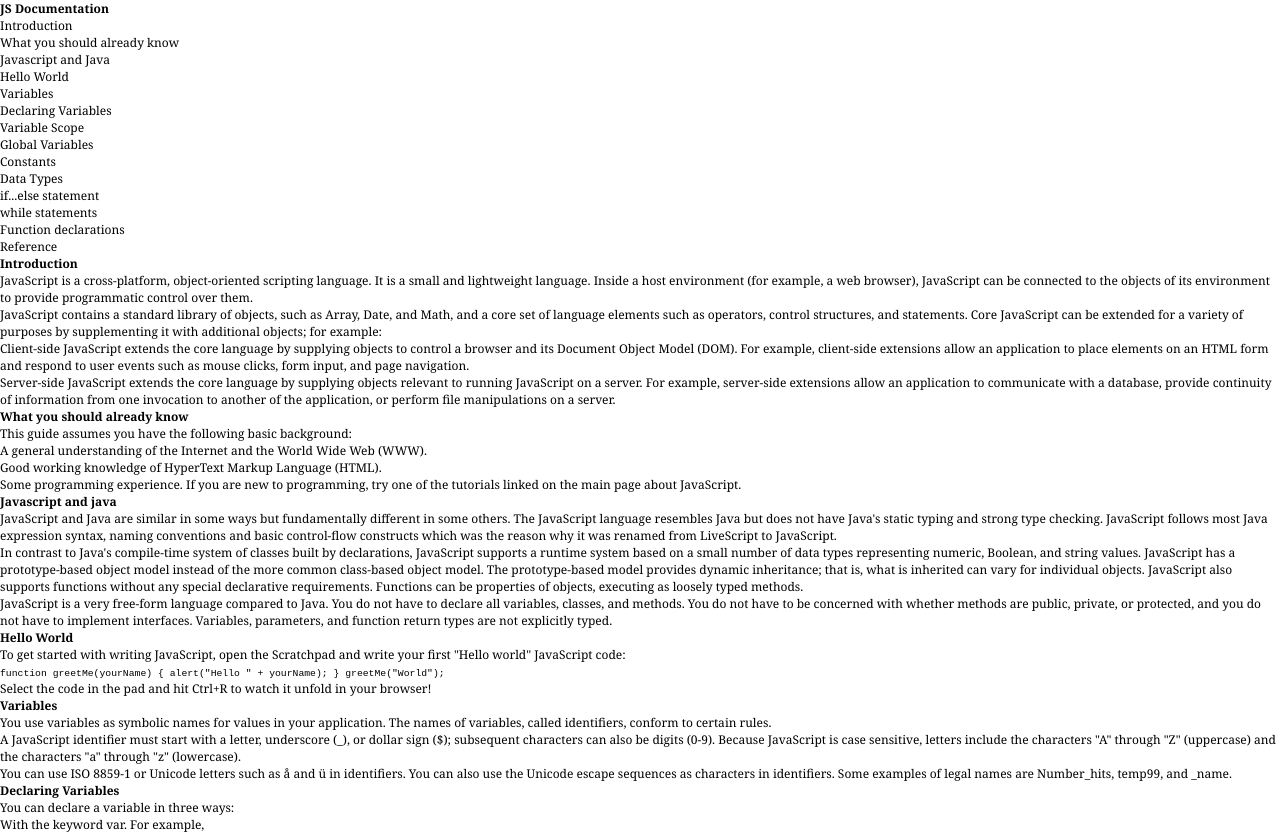
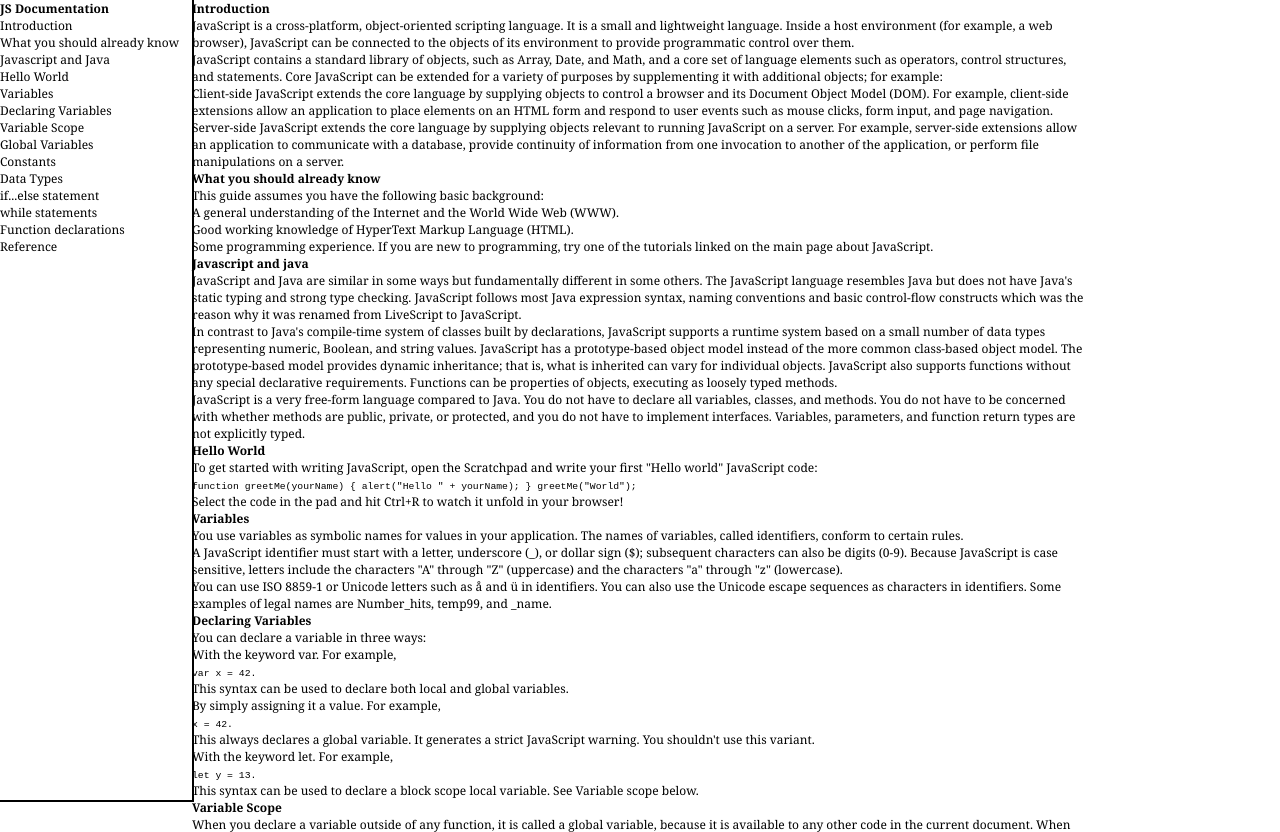
Before and after one commit to salv236/technical-documentation-page, a plain HTML site: page index.html in a window 1280 px wide. Shown: the top 832 px of the page. Drawn offline with nearby package versions, Linux system fonts and the light colour scheme.

Commit message:
correted header sequence in nav & aligned menu to left

```diff
--- a/assets/css/styles.css
+++ b/assets/css/styles.css
@@ -0,0 +1,25 @@
+
+#navbar {
+    position: fixed;
+    top: 0;
+    left: 0;
+    width: 16em;
+    height: 100vh;
+}
+
+.container {
+    max-width: 70%;
+    margin: 0 auto;
+}
+
+#main-doc {
+    display: flex;
+    flex-direction: column;
+}
+
+
+/*Temporary boxes */
+
+#navbar {
+    outline: 2px solid black;
+}
--- a/index.html
+++ b/index.html
@@ -12,9 +12,9 @@
    </head>
    <body>
 
-    <header>
-        <h1> JS Documentation </h1>
+    <!-- <header> -->
         <nav id="navbar">
+            <header> <h1> JS Documentation</h1>  </header>
             <ul>
                 <li> <a class="nav-link" href="#introduction"> Introduction </a></li>
                 <li> <a class="nav-link" href="#what_you_should_already_know"> What you should already know </a></li>
@@ -32,7 +32,7 @@
                 <li> <a class="nav-link" href="#reference"> Reference </a></li>
             </ul>
         </nav>
-    </header>
+    <!-- </header> -->
 
     <div class="container">
         <main id="main-doc">
```
